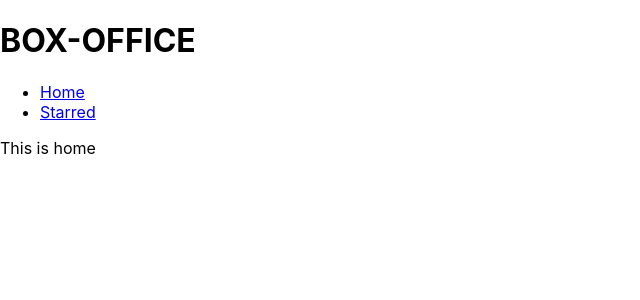
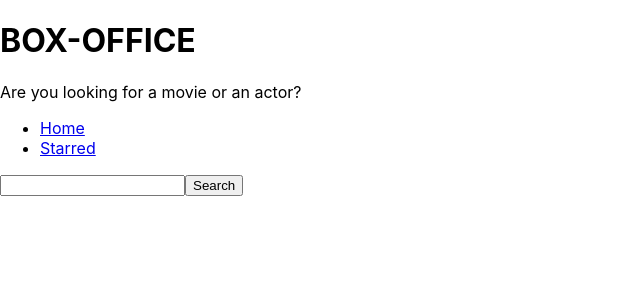
Before and after one commit to neeta460/box-office, a React (Create React App) app: page / in a window 1280 px wide. Shown: the top 300 px of the page, without its empty margins (0-640 px from the left). Built offline with nearby package versions, Linux system fonts and the light colour scheme.

Commit message:
search box

```diff
--- a/src/Components/MainPageLayout.jsx
+++ b/src/Components/MainPageLayout.jsx
@@ -5,7 +5,7 @@
 function MainPageLayout({children}) {
   return (
     <div>
-      <Title title="BOX-OFFICE" subtite="Are you looking for a movie or an actor?" />
+      <Title title="BOX-OFFICE" subtitle="Are you looking for a movie or an actor?" />
     <Navs />
 {children}
 </div>
--- a/src/Pages/Home.jsx
+++ b/src/Pages/Home.jsx
@@ -1,12 +1,41 @@
-import React from 'react'
+import React, {useState} from 'react'
+
 import MainPageLayout from '../Components/MainPageLayout'
 
-function Home() {
+const Home = () => {
+  const [input, setInput] = useState('');
+
+  const onSearch = () => {
+    fetch(`https://api.tvmaze.com/search/shows?q=${input}`)
+      .then(r => r.json())
+      .then(result => {
+        console.log(result);
+      });
+  };
+
+  const onInputChange = ev => {
+    setInput(ev.target.value);
+  };
+
+  const onKeyDown = ev => {
+    if (ev.keyCode === 13) {
+      onSearch();
+    }
+  };
+
   return (
     <MainPageLayout>
-      This is home
+      <input
+        type="text"
+        onChange={onInputChange}
+        onKeyDown={onKeyDown}
+        value={input}
+      />
+      <button type="button" onClick={onSearch}>
+        Search
+      </button>
     </MainPageLayout>
-  )
-}
+  );
+};
 
-export default Home
+export default Home;
```
